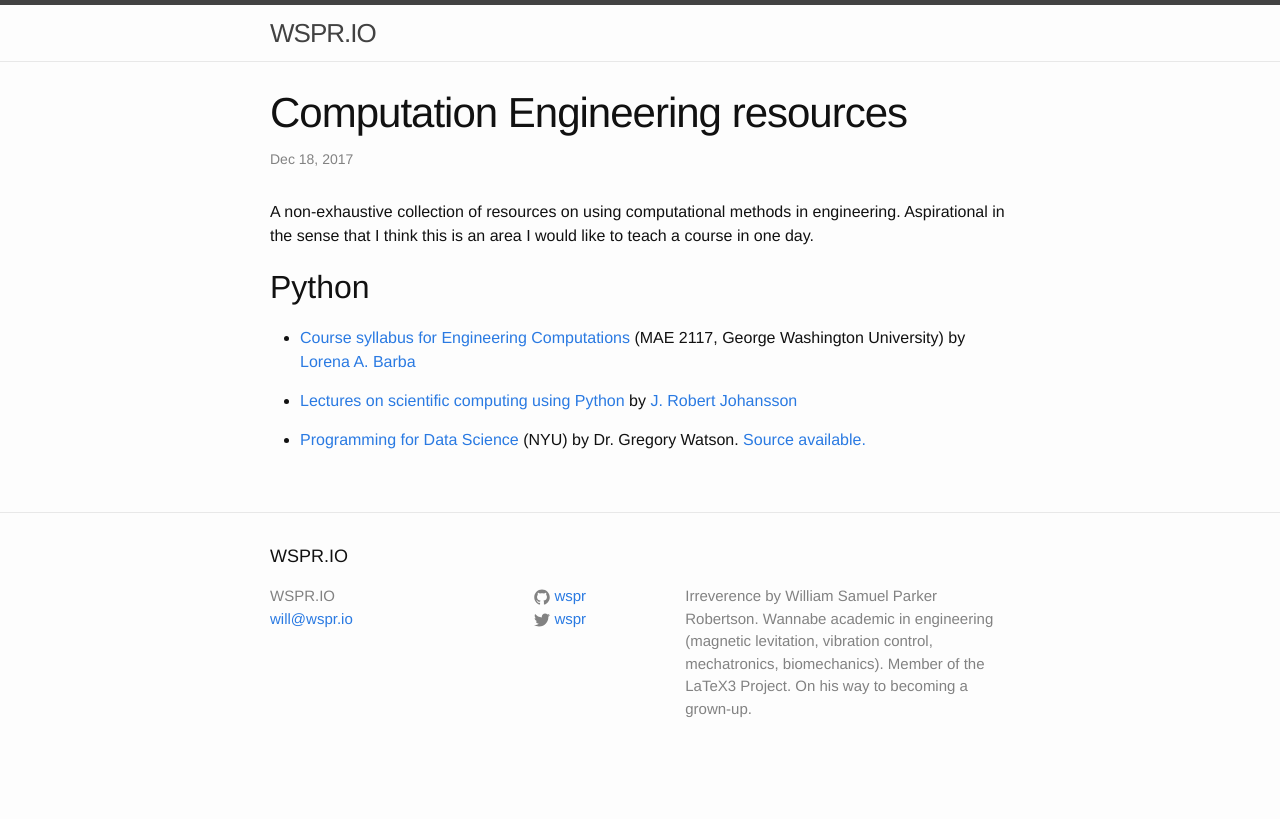
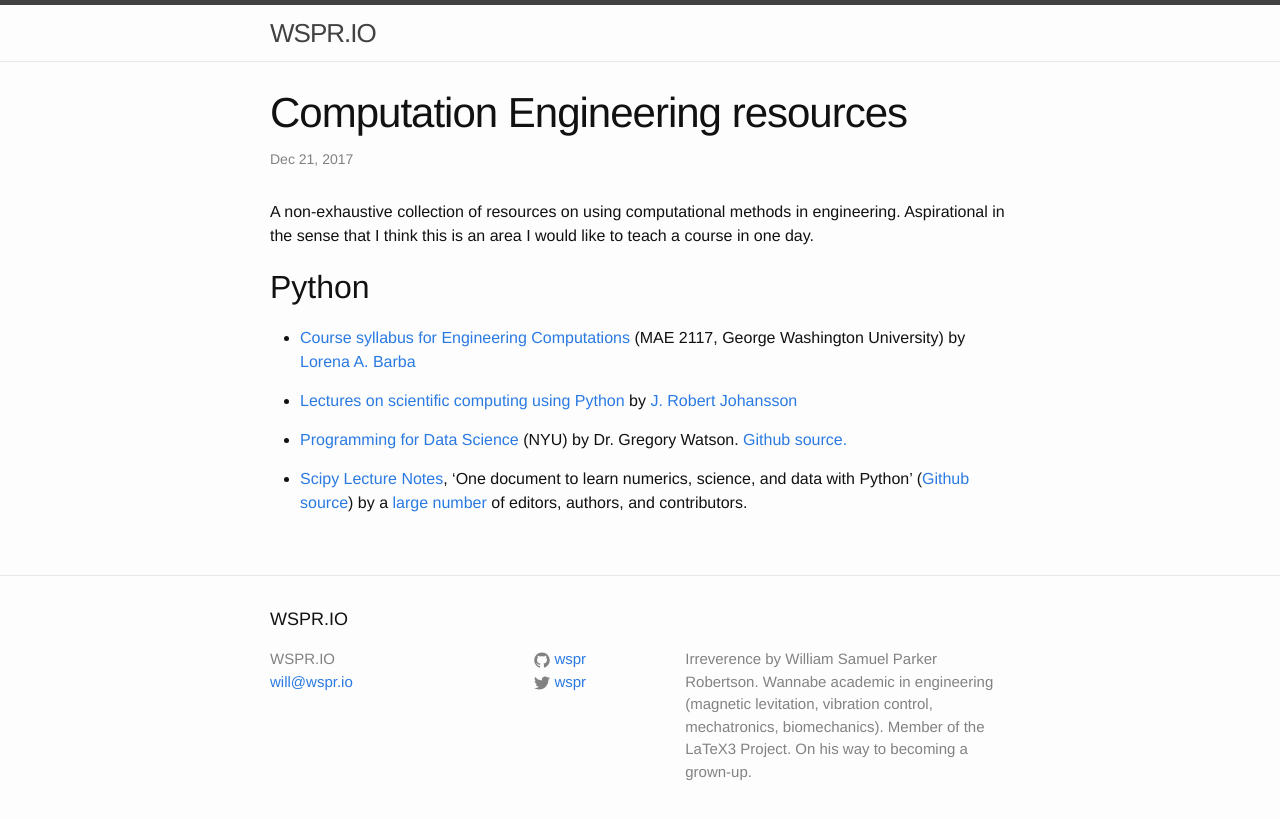
Before and after one commit to wspr/wspr.github.io, a Jekyll site: the page built from _posts/2017-12-18-computational-eng.md, in a window 1280 px wide. Shown: the top 819 px of the page. Built offline with Jekyll 4.4.1, drawn with Linux system fonts in a browser that asks for light colours.

Commit message:
add Scypy lecture notes

```diff
--- a/_posts/2017-12-18-computational-eng.md
+++ b/_posts/2017-12-18-computational-eng.md
@@ -1,7 +1,7 @@
 ---
 layout: post
 title:  "Computation Engineering resources"
-date:   2017-12-18 12:30:29 +0930
+date:   2017-12-22 09:02:23 +0930
 ---
 
 A non-exhaustive collection of resources on using computational methods in engineering.
@@ -17,4 +17,8 @@ Aspirational in the sense that I think this is an area I would like to teach a c
   by [J. Robert Johansson](http://jrjohansson.github.io/)
 
 * [Programming for Data Science](https://nyu-cds.github.io/courses/) (NYU) by Dr. Gregory Watson.
-  [Source available.](https://github.com/nyu-cds/courses/tree/master)
+  [Github source.](https://github.com/nyu-cds/courses/tree/master)
+
+* [Scipy Lecture Notes](http://www.scipy-lectures.org/), ‘One document to learn numerics, science, and data with Python’
+  ([Github source](https://github.com/scipy-lectures/scipy-lecture-notes))
+  by a [large number](http://www.scipy-lectures.org/preface.html#authors) of editors, authors, and contributors.
```
